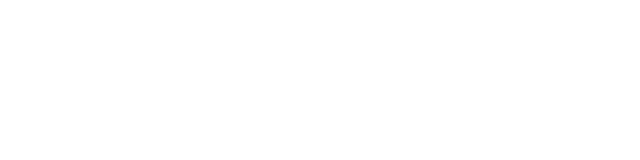
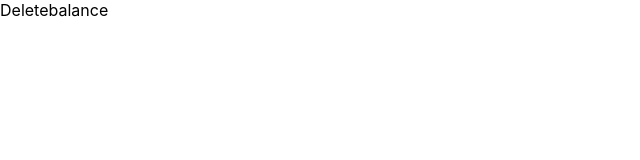
Before and after one commit to BSGomez/Proyecto_Analisis1, a React (Create React App) app in the folder frontend/: page /Deletebalance in a window 1280 px wide. Before the commit this address had no page. Shown: the top 160 px of the page, without its empty margins (0-640 px from the left). Built offline with nearby package versions, Linux system fonts and the light colour scheme.

Commit message:
creacion de files para agregar,editar y eliminar balance

```diff
--- a/frontend/src/App.js
+++ b/frontend/src/App.js
@@ -6,6 +6,9 @@
 import Cuenta from "./pages/Cuenta";
 import Balance from "./pages/Balance";
 import Home from "./pages/Home";
+import Addbalance from "./pages/Addbalance";
+import Deletebalance from "./pages/Deletebalance";
+import Editbalance from "./pages/Editbalance";
 
 function App() {
   return (
@@ -14,6 +17,9 @@
       <Routes>
         <Route path="/" element={<Home />} />
         <Route path="/Balance" element={<Balance />} />
+        <Route path="/Addbalance" element={<Addbalance />} />
+        <Route path="/Deletebalance" element={<Deletebalance />} />
+        <Route path="/Editbalance" element={<Editbalance />} />
         <Route path="/Cuenta" element={<Cuenta />} />
       </Routes>
       </BrowserRouter>
--- /dev/null
+++ b/frontend/src/pages/Addbalance.jsx
@@ -0,0 +1,9 @@
+import React from 'react'
+
+const Addbalance = () => {
+  return (
+    <div>Addbalance</div>
+  )
+}
+
+export default Addbalance
--- /dev/null
+++ b/frontend/src/pages/Deletebalance.jsx
@@ -0,0 +1,9 @@
+import React from 'react'
+
+const Deletebalance = () => {
+  return (
+    <div>Deletebalance</div>
+  )
+}
+
+export default Deletebalance
--- /dev/null
+++ b/frontend/src/pages/Editbalance.jsx
@@ -0,0 +1,9 @@
+import React from 'react'
+
+const Editbalance = () => {
+  return (
+    <div>Editbalance</div>
+  )
+}
+
+export default Editbalance
```
